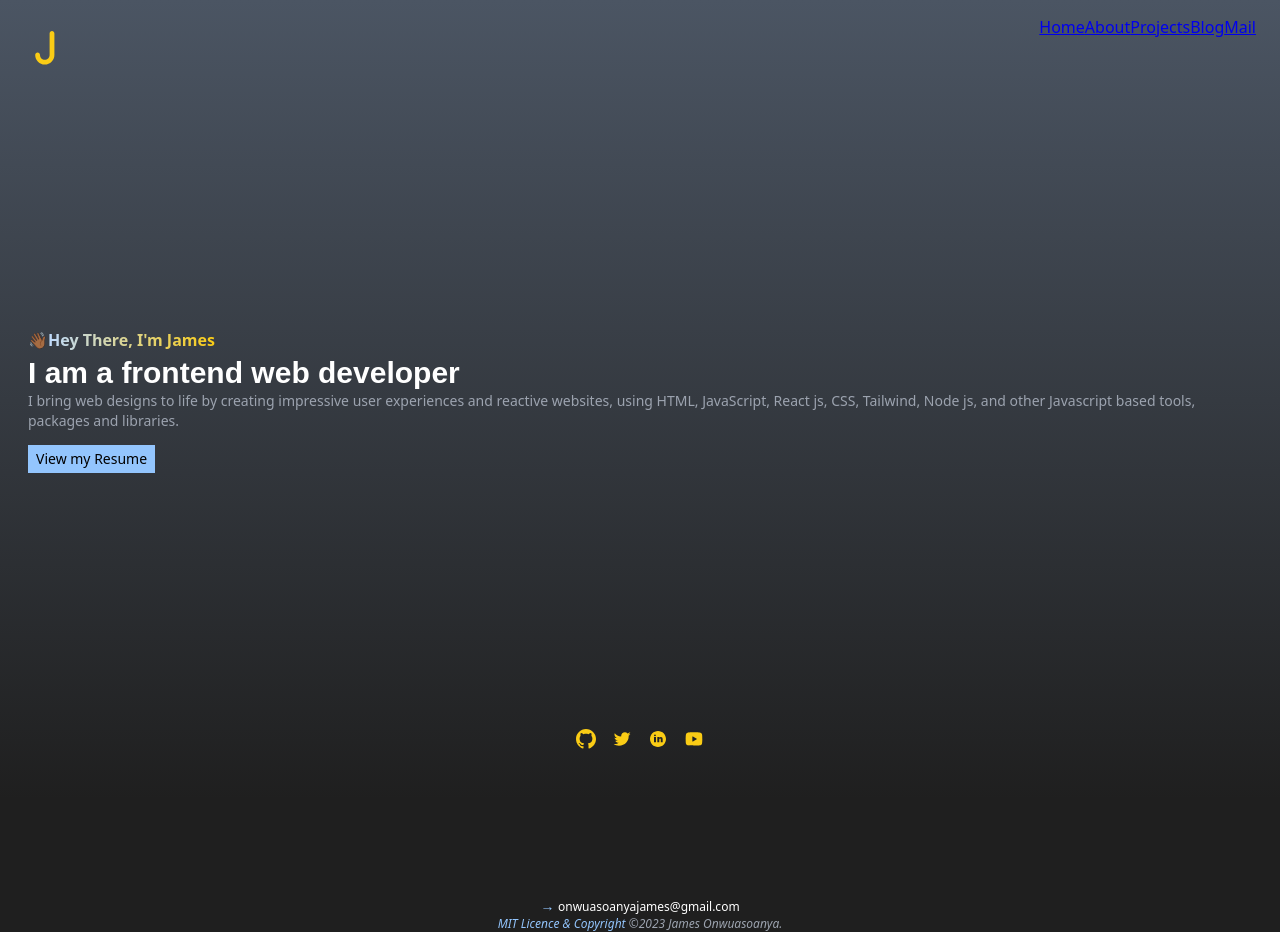
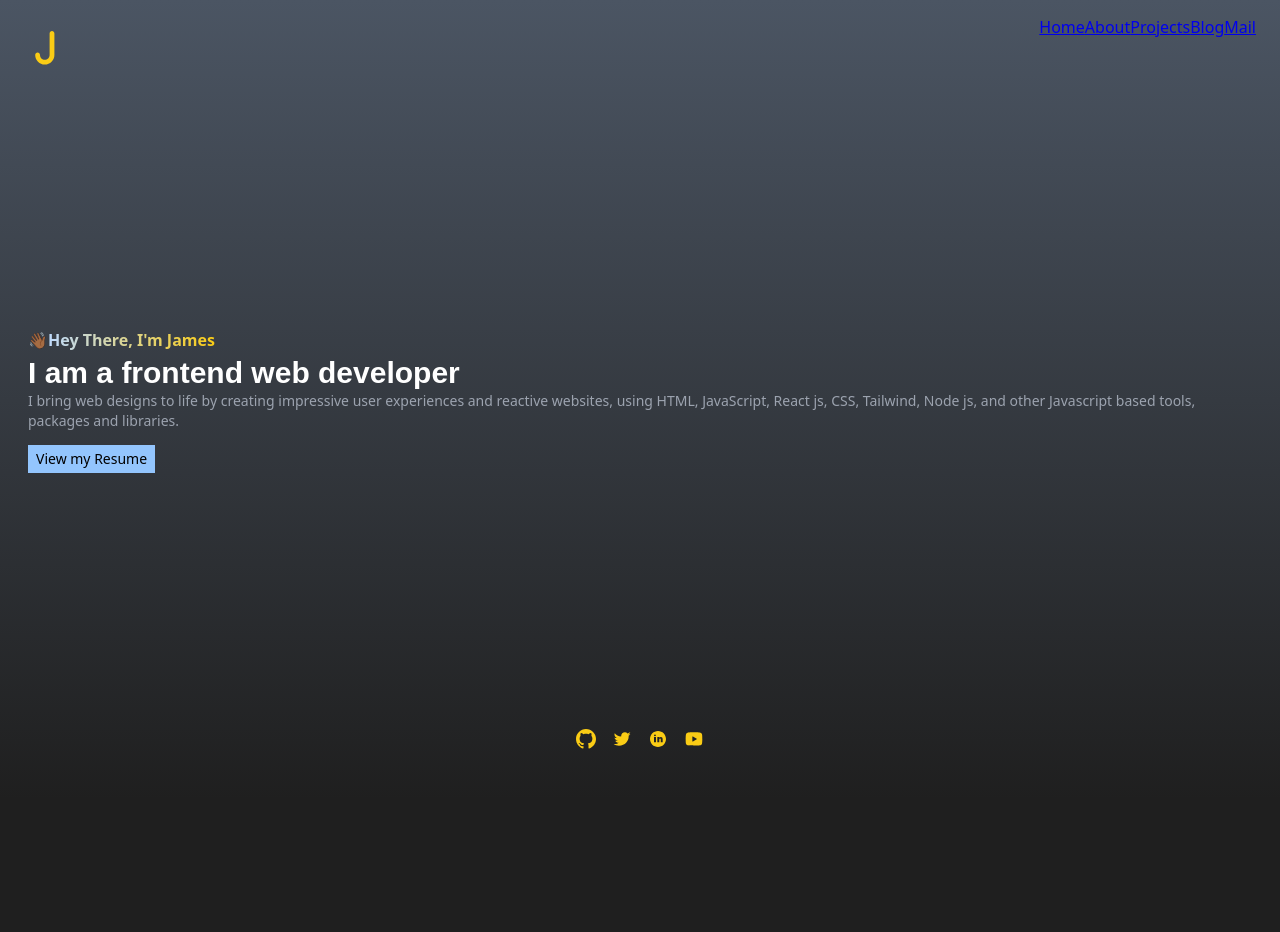
Before and after one commit to james-e-o/Profile, a Next.js app: page / in a window 1280 px wide. After the commit the page ends 800 px from the top, so only its background shows below. Built offline with nearby package versions, Linux system fonts and the light colour scheme.

Commit message:
office push07/21(6)-profile

```diff
--- a/app/globals.css
+++ b/app/globals.css
@@ -15,7 +15,7 @@
 }
 
 .link-container {
-    @apply w-[65%] mx-[auto] mt-[50%] relative before:content-[''] before:absolute before:h-[1px] before:top-[-1px] before:w-[0px]
+    @apply relative before:content-[''] before:absolute before:h-[1px] before:top-[-1px] before:w-[0px]
      before:bg-white before:left-[-1px] after:content-[''] after:absolute after:top-[-1px] after:w-[1px]
      after:h-[0px] after:bg-white after:right-[-1px]
      /* reverse */
@@ -34,7 +34,7 @@
 }
 
 .links {
-    @apply mx-[90%] translate-y-6 opacity-0
+    @apply mx-20 translate-y-6 opacity-0
     /* reverse  */
      transition-[opacity,transform] duration-[150ms] ease-in
 }
@@ -52,7 +52,7 @@
 }
 
 .mobile_menu {
-    @apply font-normal text-sm absolute h-vh92 left-0 right-0
+    @apply flex font-normal text-sm absolute h-vh92  left-0 right-0
     backdrop-blur-0 bg-transparent justify-center flex-col items-center -z-[3]
     /* reverse */
     transition-[z-index,backdrop-filter] duration-[200ms] ease-in-out delay-75
```
